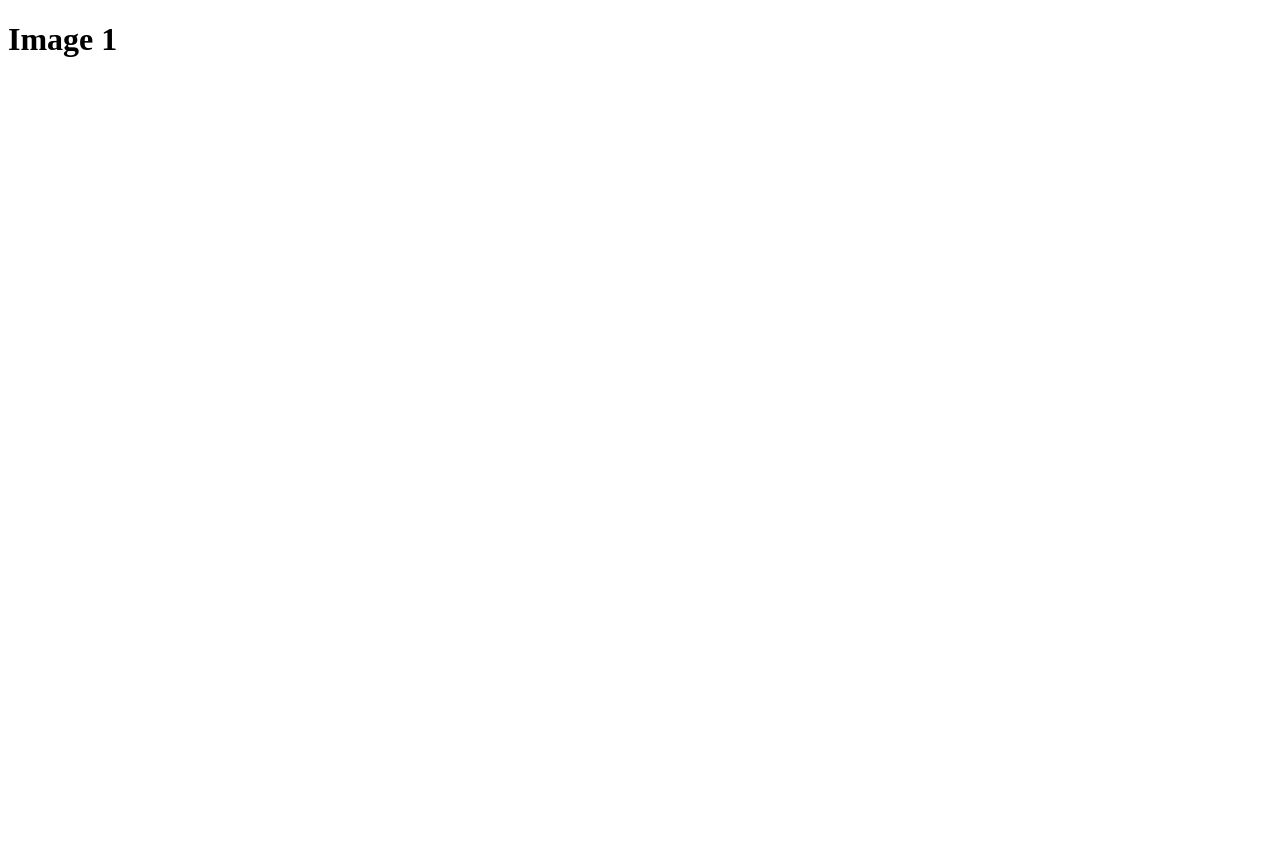
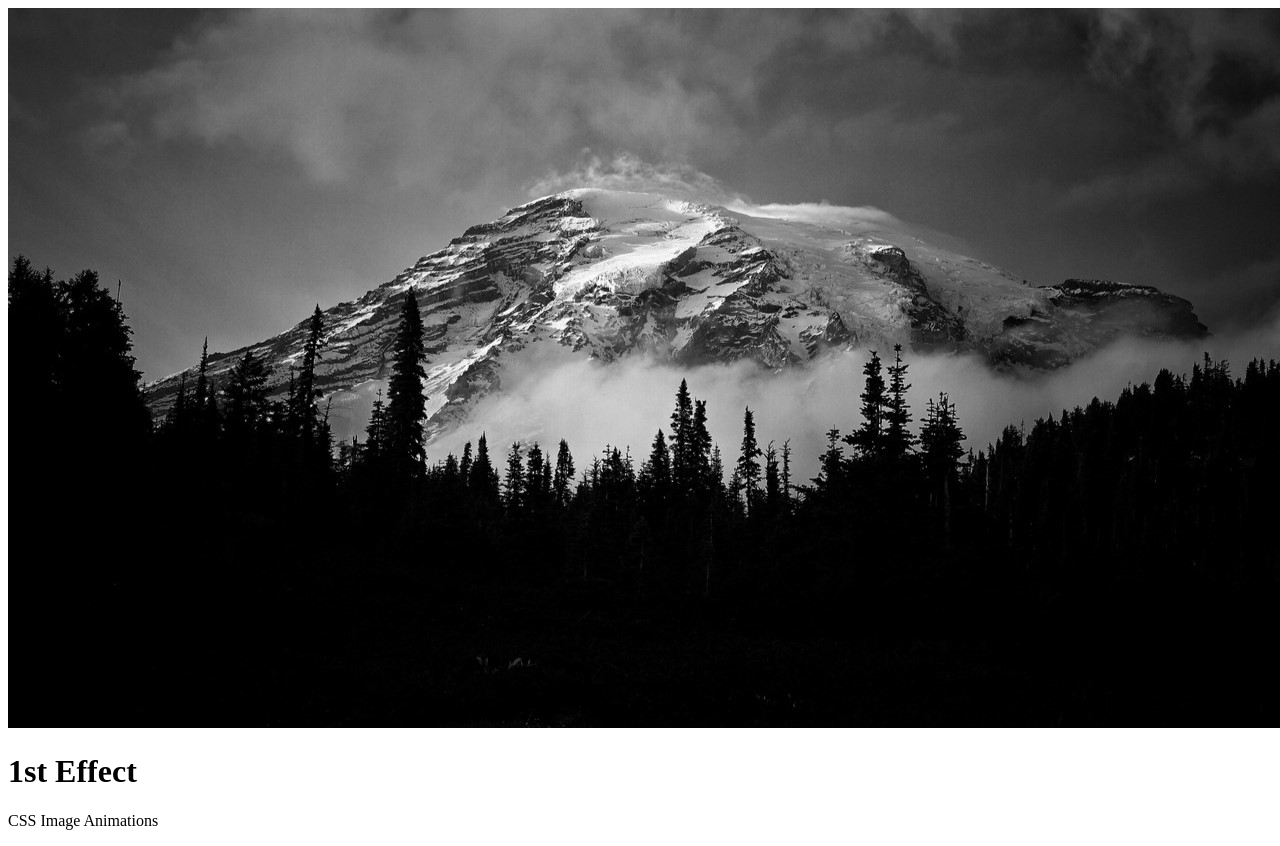
Before and after one commit to Nimira43/Image-Effects-Vol-1, a plain HTML site: page 1st-Image-Effect/index.html in a window 1280 px wide. Before the commit the page ends 800 px from the top, so only its background shows below. Drawn offline with Linux system fonts and the light colour scheme.

Commit message:
HTLML for first image

```diff
--- a/1st-Image-Effect/index.html
+++ b/1st-Image-Effect/index.html
@@ -8,6 +8,10 @@
   <title>1st Image Effect</title>
 </head>
 <body>
-  <h1>Image 1</h1>
+  <div class="container">
+    <img src="./images/img-2.jpg">
+    <h1 class="caption">1st Effect</h1>
+    <p>CSS Image Animations</p>
+  </div>
 </body>
 </html>
```
